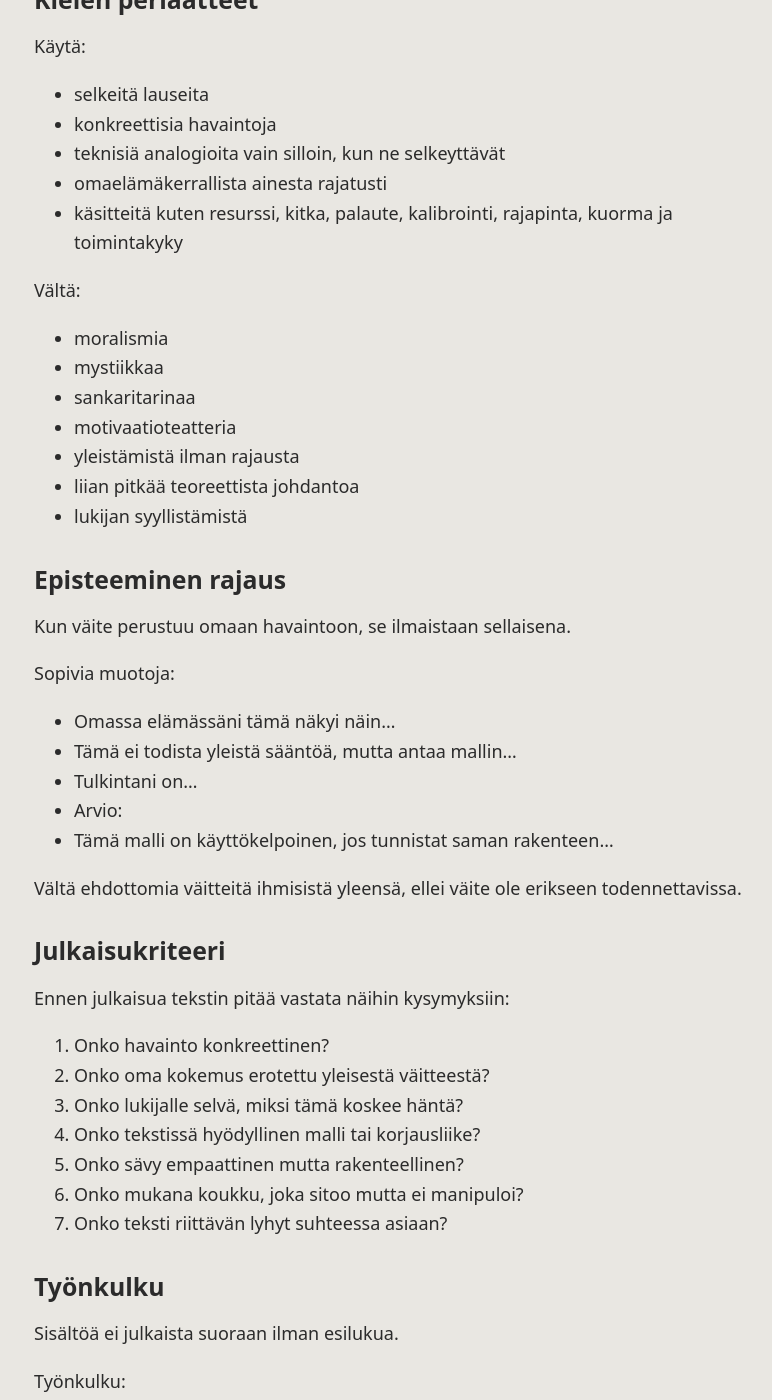
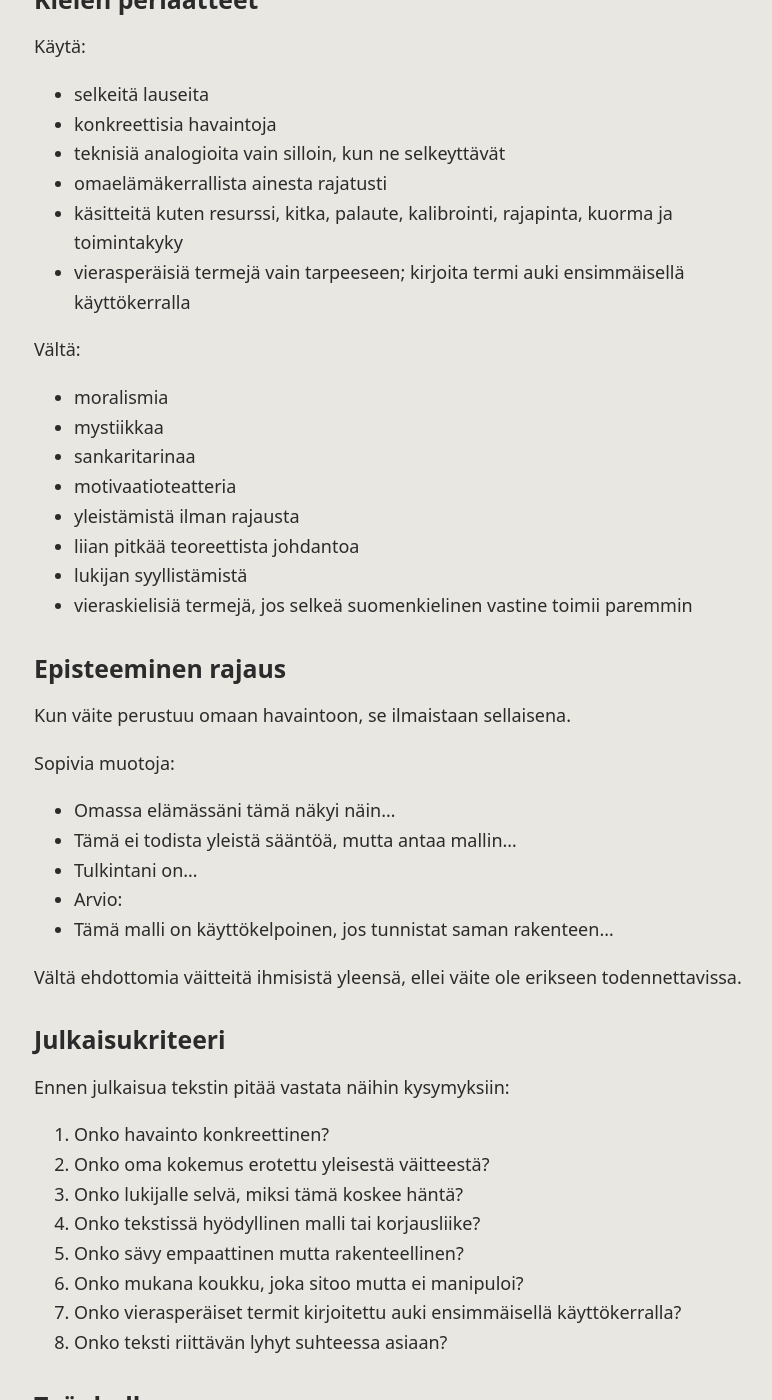
Before and after one commit to kataguru/blogi, a Jekyll site: the page built from STYLE.md, in a window 1280 px wide and 1400 px high, scrolled down 3560 px. Shown: the whole window, without its empty margins (250-1022 px from the left). Built offline with Jekyll 4.4.1, drawn with Linux system fonts in a browser that asks for light colours; our own code applies the rules of GitHub Pages for plain Markdown files.

Commit message:
Add terminology clarification rule to style guide

```diff
--- a/STYLE.md
+++ b/STYLE.md
@@ -110,6 +110,7 @@ Käytä:
 - teknisiä analogioita vain silloin, kun ne selkeyttävät
 - omaelämäkerrallista ainesta rajatusti
 - käsitteitä kuten resurssi, kitka, palaute, kalibrointi, rajapinta, kuorma ja toimintakyky
+- vierasperäisiä termejä vain tarpeeseen; kirjoita termi auki ensimmäisellä käyttökerralla
 
 Vältä:
 
@@ -120,6 +121,7 @@ Vältä:
 - yleistämistä ilman rajausta
 - liian pitkää teoreettista johdantoa
 - lukijan syyllistämistä
+- vieraskielisiä termejä, jos selkeä suomenkielinen vastine toimii paremmin
 
 ## Episteeminen rajaus
 
@@ -145,7 +147,8 @@ Ennen julkaisua tekstin pitää vastata näihin kysymyksiin:
 4. Onko tekstissä hyödyllinen malli tai korjausliike?
 5. Onko sävy empaattinen mutta rakenteellinen?
 6. Onko mukana koukku, joka sitoo mutta ei manipuloi?
-7. Onko teksti riittävän lyhyt suhteessa asiaan?
+7. Onko vierasperäiset termit kirjoitettu auki ensimmäisellä käyttökerralla?
+8. Onko teksti riittävän lyhyt suhteessa asiaan?
 
 ## Työnkulku
 
```
